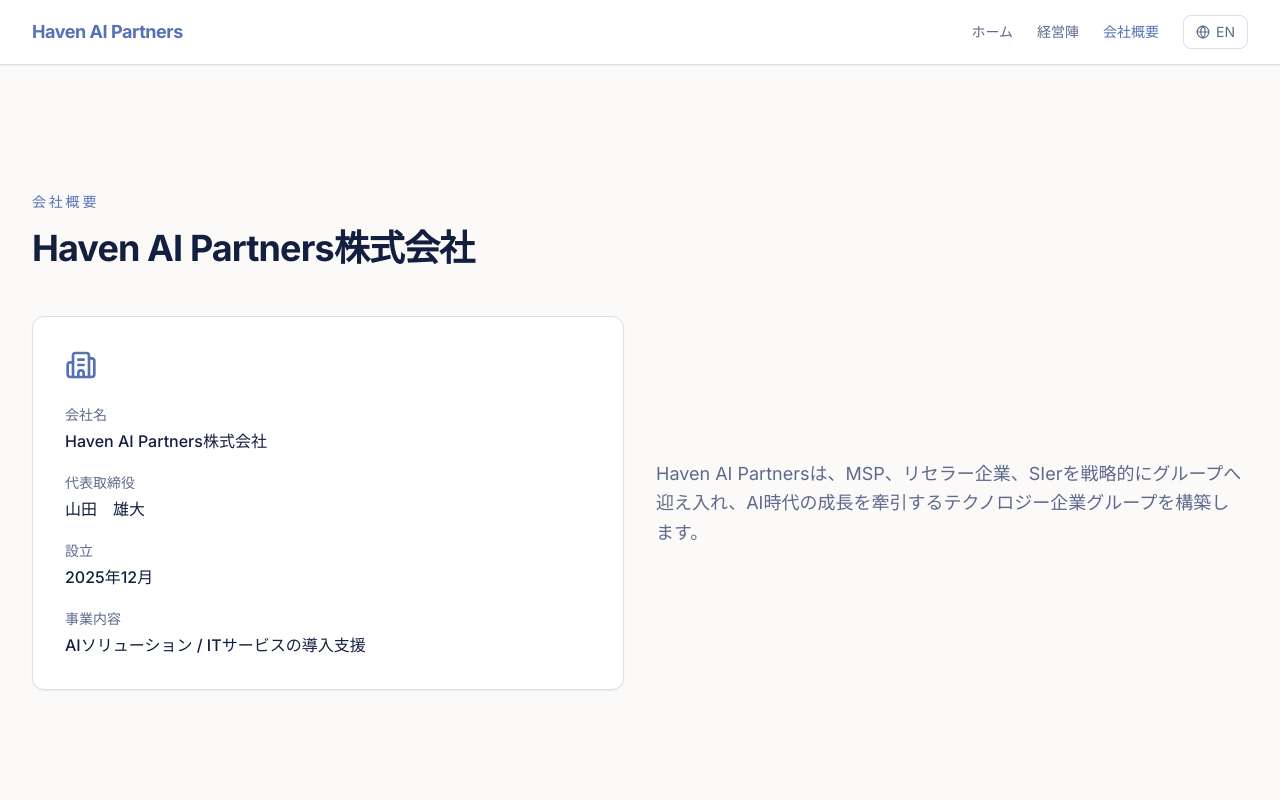
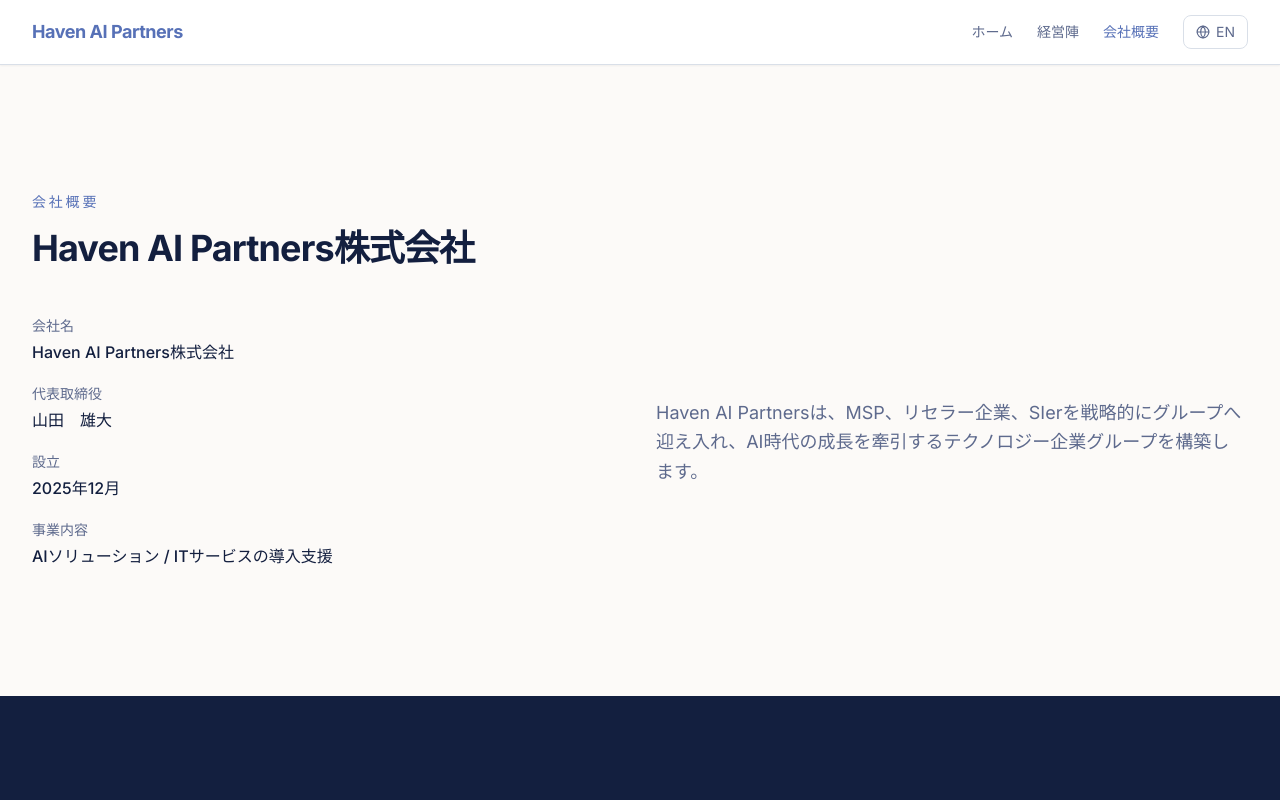
Before and after one commit to Haven-AI-Partners/corporate-website, a Next.js app: page /about in a window 1280 px wide. Shown: the top 800 px of the page. Built offline with nearby package versions, Linux system fonts and the light colour scheme.

Commit message:
fix: remove box/card styling from company info on about page

```diff
--- a/components/sections/about.tsx
+++ b/components/sections/about.tsx
@@ -18,8 +18,7 @@ export function AboutSection({ locale }: { locale: Locale }) {
         </h2>
 
         <div className="mt-12 grid gap-8 lg:grid-cols-2">
-          <div className="rounded-xl border border-border bg-card p-8 shadow-sm">
-            <Building2 className="mb-6 h-8 w-8 text-primary" />
+          <div>
             <dl className="flex flex-col gap-5">
               {t.items.map((item) => (
                 <div key={item.label}>
```
